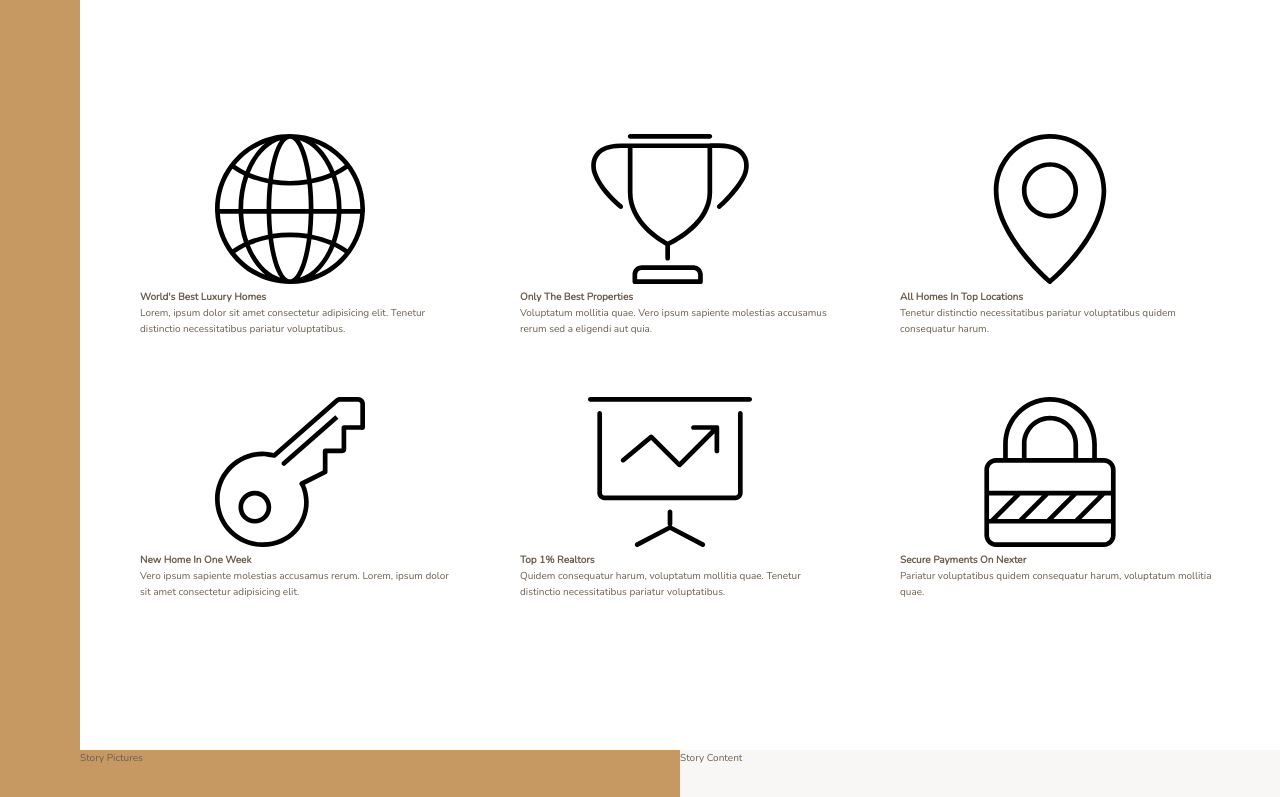
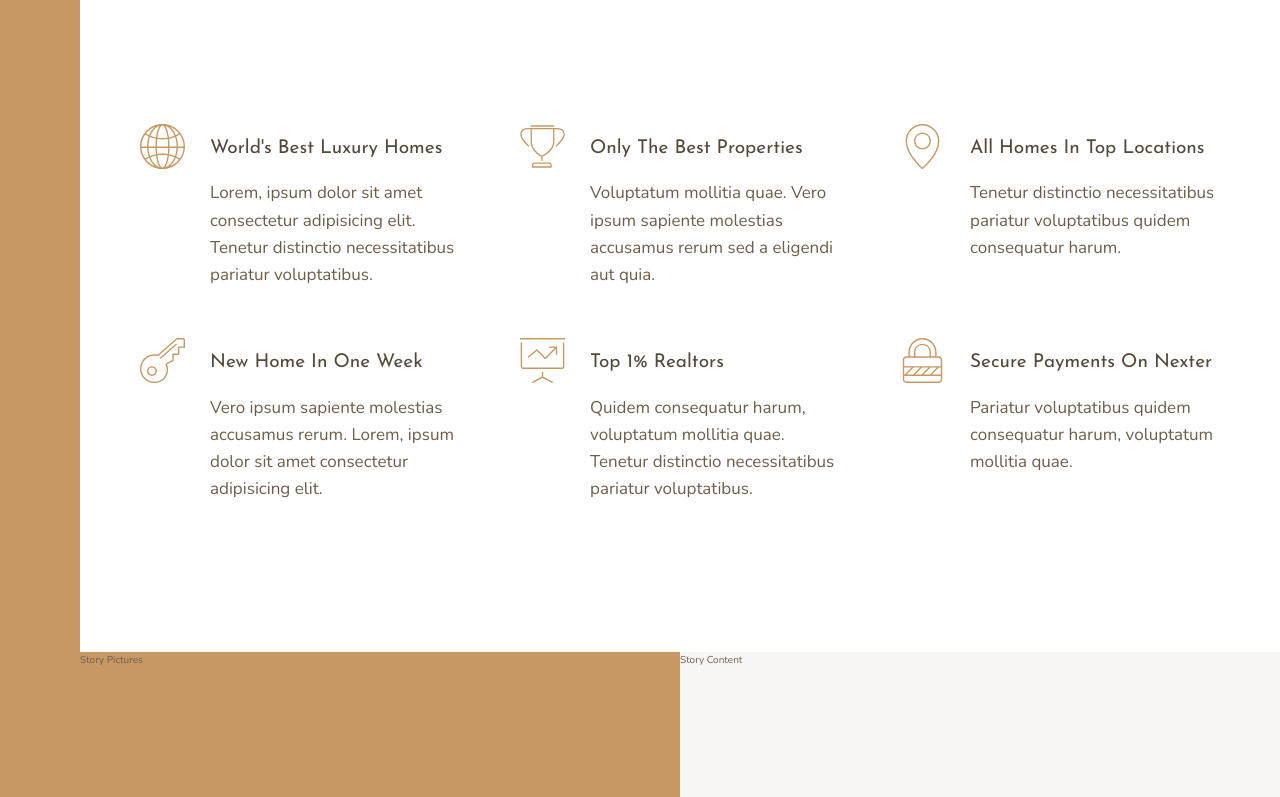
Before and after one commit to tykowale/css-practice, a website: page nexter/index.html in a window 1280 px wide. Shown: the part 656-1453 px from the top of the page. Drawn offline with nearby package versions, Linux system fonts and the light colour scheme.

Commit message:
finished features section

```diff
--- a/nexter/index.html
+++ b/nexter/index.html
@@ -29,7 +29,7 @@
             <svg class="feature__icon">
                 <use xlink:href="img/sprite.svg#icon-global" />
             </svg>
-            <h4 class="header-4">
+            <h4 class="heading-4 heading-4--dark">
                 World's Best Luxury Homes
             </h4>
             <p class="feature__text">
@@ -42,7 +42,7 @@
             <svg class="feature__icon">
                 <use xlink:href="img/sprite.svg#icon-trophy" />
             </svg>
-            <h4 class="header-4">
+            <h4 class="heading-4 heading-4--dark">
                 Only The Best Properties
             </h4>
             <p class="feature__text">
@@ -54,7 +54,7 @@
             <svg class="feature__icon">
                 <use xlink:href="img/sprite.svg#icon-map-pin" />
             </svg>
-            <h4 class="header-4">
+            <h4 class="heading-4 heading-4--dark">
                 All Homes In Top Locations
             </h4>
             <p class="feature__text">
@@ -66,7 +66,7 @@
             <svg class="feature__icon">
                 <use xlink:href="img/sprite.svg#icon-key" />
             </svg>
-            <h4 class="header-4">
+            <h4 class="heading-4 heading-4--dark">
                 New Home In One Week
             </h4>
             <p class="feature__text">
@@ -78,7 +78,7 @@
             <svg class="feature__icon">
                 <use xlink:href="img/sprite.svg#icon-presentation" />
             </svg>
-            <h4 class="header-4">
+            <h4 class="heading-4 heading-4--dark">
                 Top 1% Realtors
             </h4>
             <p class="feature__text">
@@ -91,7 +91,7 @@
             <svg class="feature__icon">
                 <use xlink:href="img/sprite.svg#icon-lock" />
             </svg>
-            <h4 class="header-4">
+            <h4 class="heading-4 heading-4--dark">
                 Secure Payments On Nexter
             </h4>
             <p class="feature__text">
--- a/nexter/sass/_features.scss
+++ b/nexter/sass/_features.scss
@@ -1,11 +1,30 @@
 @import "base";
 
 .features {
-  grid-column: center-start / center-end;
-
   margin: 15rem 0;
 
+  grid-column: center-start / center-end;
   display: grid;
-  grid-template-columns: repeat(3, 1fr);
+  align-items: start;
+  grid-template-columns: repeat(auto-fit, minmax(25rem, 1fr));
   gap: 6rem
 }
+
+.feature {
+  display: grid;
+  grid-template-columns: min-content 1fr;
+  grid-row-gap: 1.5rem;
+  grid-column-gap: 2.5rem;
+
+  &__icon {
+    fill: $color-primary;
+    width: 4.5rem;
+    height: 4.5rem;
+    grid-row: 1 / span 2;
+    transform: translateY(-1rem);
+  }
+
+  &__text {
+    font-size: 1.7rem;
+  }
+}
--- a/nexter/sass/_typography.scss
+++ b/nexter/sass/_typography.scss
@@ -0,0 +1,31 @@
+@import "base";
+
+%heading {
+  font-family: $font-display;
+  font-weight: 400;
+}
+
+.heading-1 {
+  @extend %heading;
+}
+
+.heading-2 {
+  @extend %heading;
+}
+
+.heading-3 {
+  @extend %heading;
+}
+
+.heading-4 {
+  @extend %heading;
+  font-size: 1.9rem;
+
+  &--light {
+    color: $color-grey-light-1;
+  }
+
+  &--dark {
+    color: $color-grey-dark-1;
+  }
+}
```
Also changed, not shown: nexter/css/style.css.
